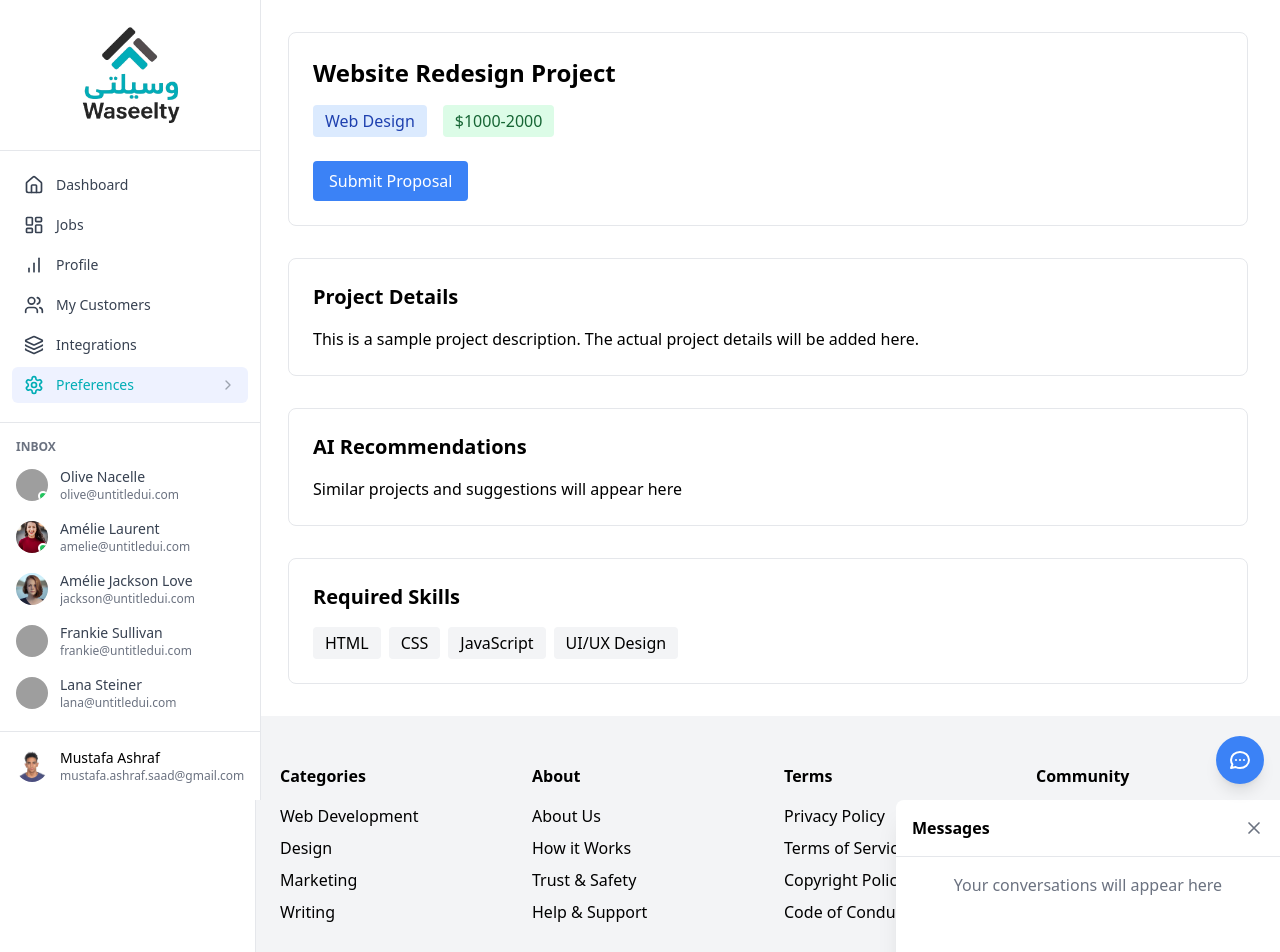
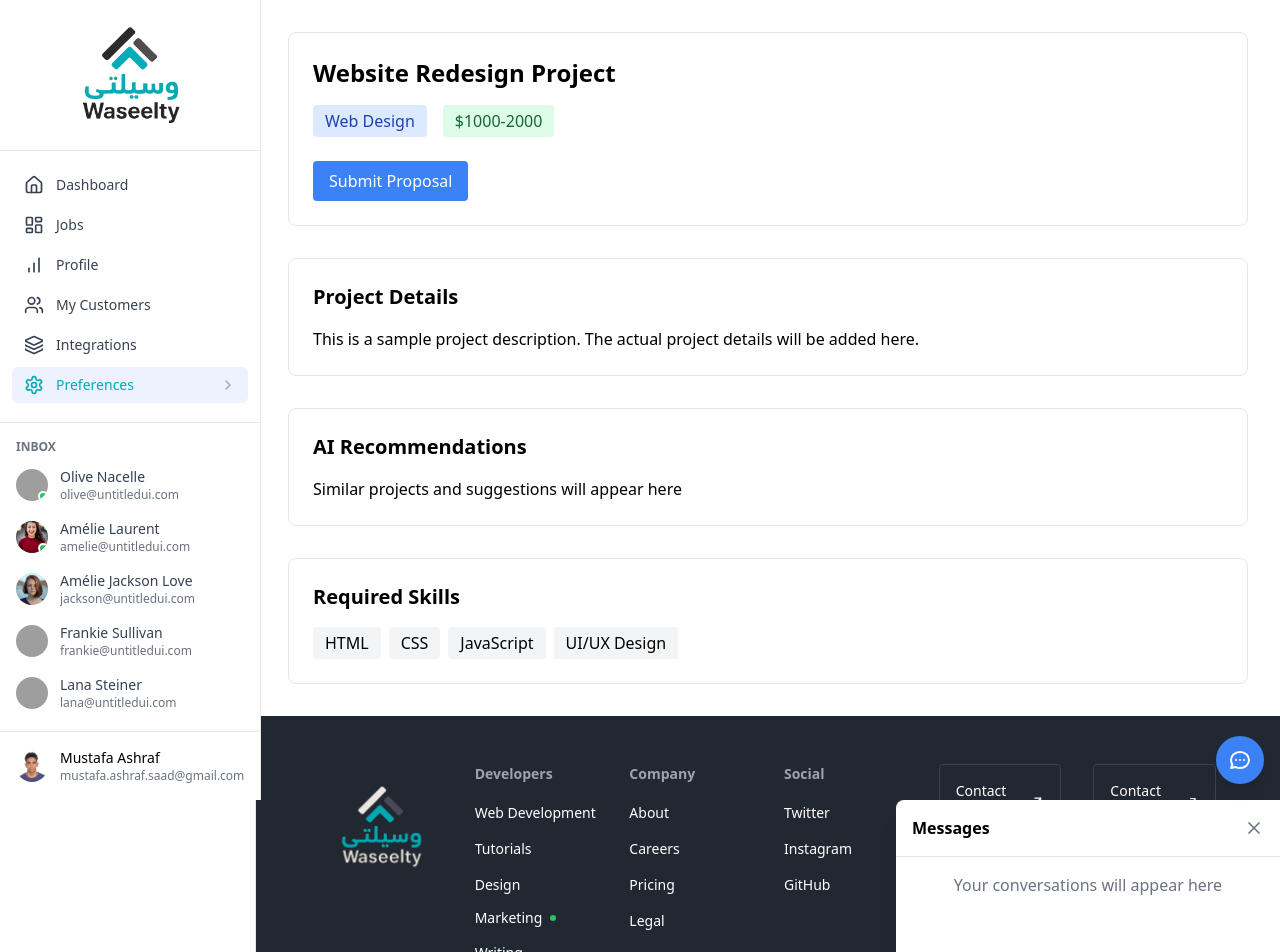
Before and after one commit to MustafaAFarag/Waseelty, a Next.js app: page /projects in a window 1280 px wide. Shown: the top 952 px of the page. Built offline with nearby package versions, Linux system fonts and the light colour scheme; grey boxes are pictures that could not be loaded.

Commit message:
Footer Done

```diff
--- a/src/components/layout/Footer.tsx
+++ b/src/components/layout/Footer.tsx
@@ -1,49 +1,136 @@
-const Footer = () => {
+import Link from "next/link"
+import { ArrowUpRight } from "lucide-react"
+import Image from "next/image"
+
+export default function Footer() {
   return (
-    <footer className="bg-gray-100 py-12 px-6">
-      <div className="container mx-auto grid grid-cols-4 gap-8">
-        <div>
-          <h3 className="font-bold mb-4">Categories</h3>
-          <ul className="space-y-2">
-            <li>Web Development</li>
-            <li>Design</li>
-            <li>Marketing</li>
-            <li>Writing</li>
+    <footer className="bg-background px-6 py-12 text-white md:px-12 lg:px-16">
+      <div className="mx-auto max-w-7xl">
+        <div className="grid grid-cols-1 gap-8 md:grid-cols-2 lg:grid-cols-12">
+          {/* Logo */}
+          <div className="lg:col-span-2">
+              <Image src='/logo-hero.png' height={150} width={150} alt="Logo"/>
+          </div>
+
+          {/* Developers Column */}
+          <div className="lg:col-span-2 font-medium">
+            <h3 className="mb-4 text-sm font-bold text-gray-400">Developers</h3>
+            <ul className="space-y-3">
+              <li>
+                <Link href="/documentation" className="text-sm hover:text-gray-300">
+Web Development                </Link>
+              </li>
+              <li>
+                <Link href="/tutorials" className="text-sm hover:text-gray-300">
+                  Tutorials
+                </Link>
+              </li>
+              <li>
+                <Link href="/examples" className="text-sm hover:text-gray-300">
+Design                </Link>
+              </li>
+              <li>
+                <Link href="/status" className="flex items-center text-sm hover:text-gray-300">
+                  Marketing <span className="ml-2 h-1.5 w-1.5 rounded-full bg-green-500"></span>
+                </Link>
+              </li>
+              <li>
+                <Link href="/whats-new" className="text-sm hover:text-gray-300">
+Writing                </Link>
+              </li>
             </ul>
           </div>
-        <div>
-          <h3 className="font-bold mb-4">About</h3>
-          <ul className="space-y-2">
-            <li>About Us</li>
-            <li>How it Works</li>
-            <li>Trust & Safety</li>
-            <li>Help & Support</li>
+
+          {/* Company Column */}
+          <div className="lg:col-span-2 font-medium">
+            <h3 className="mb-4 text-sm font-bold text-gray-400">Company</h3>
+            <ul className="space-y-3">
+              <li>
+                <Link href="/about" className="text-sm hover:text-gray-300">
+                  About
+                </Link>
+              </li>
+              <li>
+                <Link href="/careers" className="text-sm hover:text-gray-300">
+                  Careers
+                </Link>
+              </li>
+              <li>
+                <Link href="/pricing" className="text-sm hover:text-gray-300">
+                  Pricing
+                </Link>
+              </li>
+              <li>
+                <Link href="/legal" className="text-sm hover:text-gray-300">
+                  Legal
+                </Link>
+              </li>
             </ul>
           </div>
-        <div>
-          <h3 className="font-bold mb-4">Terms</h3>
-          <ul className="space-y-2">
-            <li>Privacy Policy</li>
-            <li>Terms of Service</li>
-            <li>Copyright Policy</li>
-            <li>Code of Conduct</li>
+
+          {/* Social Column */}
+          <div className="lg:col-span-2 font-medium">
+            <h3 className="mb-4 text-sm font-bold text-gray-400">Social</h3>
+            <ul className="space-y-3">
+              <li>
+                <Link
+                  href="https://twitter.com"
+                  className="text-sm hover:text-gray-300"
+                  target="_blank"
+                  rel="noopener noreferrer"
+                >
+                  Twitter
+                </Link>
+              </li>
+              <li>
+                <Link
+                  href="https://instagram.com"
+                  className="text-sm hover:text-gray-300"
+                  target="_blank"
+                  rel="noopener noreferrer"
+                >
+                  Instagram
+                </Link>
+              </li>
+              <li>
+                <Link
+                  href="https://github.com"
+                  className="text-sm hover:text-gray-300"
+                  target="_blank"
+                  rel="noopener noreferrer"
+                >
+                  GitHub
+                </Link>
+              </li>
             </ul>
           </div>
-        <div>
-          <h3 className="font-bold mb-4">Community</h3>
-          <ul className="space-y-2">
-            <li>Blog</li>
-            <li>Forum</li>
-            <li>Community Standards</li>
-            <li>Success Stories</li>
-          </ul>
+
+          {/* Contact Boxes */}
+
+          <div className="space-y-4 lg:col-span-2">
+            <Link
+              href="/contact-sales"
+              className="flex items-center justify-between rounded border border-gray-700 p-4 transition-colors hover:border-gray-500"
+              >
+              <span className="text-sm">Contact Sales</span>
+              <ArrowUpRight className="h-4 w-4" />
+            </Link>
+
+          </div>
+
+
+          <div className="space-y-4 lg:col-span-2">
+            <Link
+              href="/contact-support"
+              className="flex items-center justify-between rounded border border-gray-700 p-4 transition-colors hover:border-gray-500"
+              >
+              <span className="text-sm">Contact Support</span>
+              <ArrowUpRight className="h-4 w-4" />
+            </Link>
+
           </div>
         </div>
-      <div className="text-center mt-8 pt-8 border-t">
-        <p>© 2025 Waseelty. All rights reserved.</p>
       </div>
     </footer>
-  );
-};
-
-export default Footer;
+  )
+}
```
Lines whose indentation alone changed are shown as unchanged.
